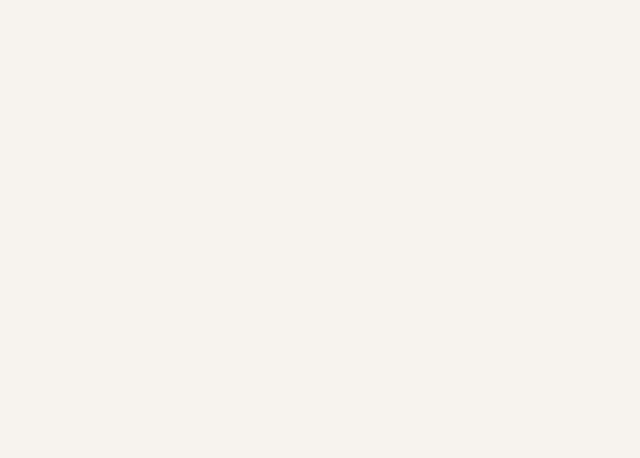
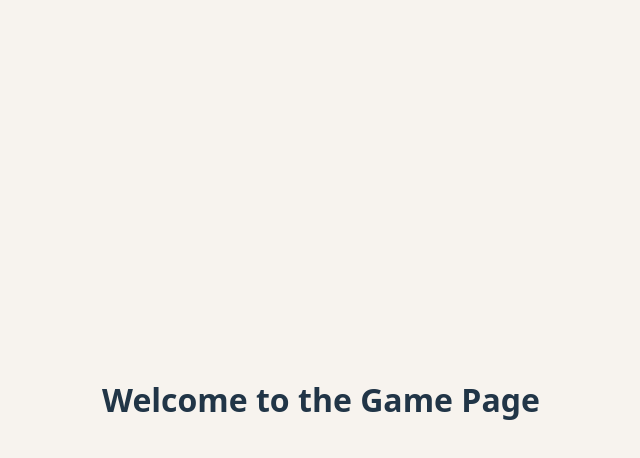
Before and after one commit to JoshuaChua1106/tictactoe-web, a React app in the folder frontend/: page / in a window 1280 px wide. Both pictures are taken after a click on the button "Play Game". Shown: the top 458 px of the page, without its empty margins (319-959 px from the left). Built offline with nearby package versions, Linux system fonts and the light colour scheme; the HTML template or start-up script is replaced by a standard one.

Commit message:
feat (game): Added dummy game page, fixed up global css styling, by moving body back to index.css and adding a menu-page class to wrap menu-page styling

```diff
--- a/frontend/src/App.tsx
+++ b/frontend/src/App.tsx
@@ -1,6 +1,8 @@
 import { useState } from 'react'
 
 import MenuPage from './pages/menu'
+import GamePage from './pages/game'
+
 
 function App() {
   const [currentPage, setCurrentPage] = useState('menu');
@@ -8,6 +10,10 @@ function App() {
   if (currentPage === 'menu') {
     return <MenuPage onStartGame={() => setCurrentPage('game')} />
   }
+
+  if (currentPage === 'game') {
+    return <GamePage/>
+  }
 }
 
 
--- a/frontend/src/index.css
+++ b/frontend/src/index.css
@@ -13,6 +13,15 @@
   -moz-osx-font-smoothing: grayscale;
 }
 
+body {
+  margin: 0;
+  display: flex;
+  place-items: center;
+  min-width: 320px;
+  min-height: 100vh;
+  background-color: #F7F3EE;
+}
+
 @media (prefers-color-scheme: light) {
   :root {
     color: #213547;
--- /dev/null
+++ b/frontend/src/pages/game.tsx
@@ -0,0 +1,14 @@
+import { useState } from 'react'
+
+function GamePage() {
+
+  return (
+    <>
+    <div>
+        <h1>Welcome to the Game Page</h1>
+    </div>
+    </>
+  )
+}
+
+export default GamePage
--- a/frontend/src/pages/menu.css
+++ b/frontend/src/pages/menu.css
@@ -7,29 +7,19 @@
   text-align: center;
 }
 
-
-body {
-  margin: 0;
-  display: flex;
-  place-items: center;
-  min-width: 320px;
-  min-height: 100vh;
-  background-color: #F7F3EE;
-}
-
-h1 {
+.menu-page h1 {
   font-family: "Pacifico";
   font-size: 3.2em;
   line-height: 1.1;
 }
 
-p {
+.menu-page p {
   font-family: "Pacifico";
   font-size: 1.2rem;
   max-width: 40vw;
 }
 
-button {
+.menu-page button {
   font-family: "Pacifico";
   font-size: 1em;
   font-weight: 500;
@@ -41,7 +31,7 @@ button {
   cursor: pointer;
 }
 
-button:hover {
+.menu-page button:hover {
   opacity: 0.75;
   border: 1px solid #000000;
 }
--- a/frontend/src/pages/menu.tsx
+++ b/frontend/src/pages/menu.tsx
@@ -9,7 +9,7 @@ function MenuPage({ onStartGame } : MenuPageProps) {
 
   return (
     <>
-    <div>
+    <div className='menu-page'>
         <h1>Tic Tac Toe</h1>
         <p>Welcome to ~Cozy~ Tic-Tac-Tae</p>
         <p>This is a game made by Joshua where you can quickly enter a game of Tic-Tac-Toe in a comfortable and cozy environment</p>
```
